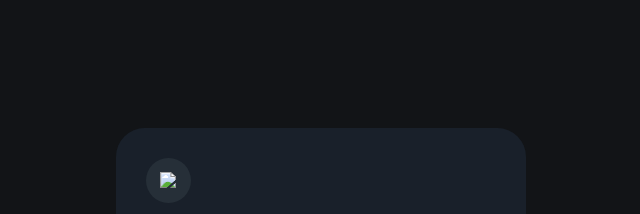
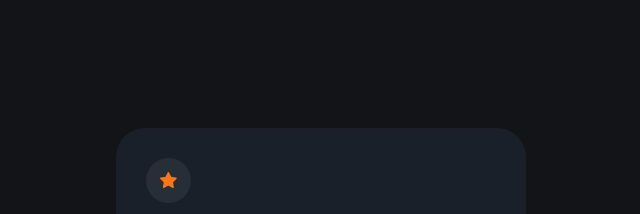
Before and after one commit to juanma-romero/interactive-rating-component-main, a plain HTML site: page index.html in a window 1280 px wide. Shown: the top 214 px of the page, 319-959 px from the left. Drawn offline with Linux system fonts and the light colour scheme; the site is published under a folder, as on GitHub Pages, so addresses that start at the root find nothing.

Commit message:
arrgelado tema imagen

```diff
--- a/index.html
+++ b/index.html
@@ -19,7 +19,7 @@
       <div class="card-front">
         <header class="head">
             <div class="backImagen">
-            <img id="img-front" src="/images/icon-star.svg"/>
+            <img id="img-front" src="images/icon-star.svg"/>
             </div>
         </header>
         <div class="content">
```
